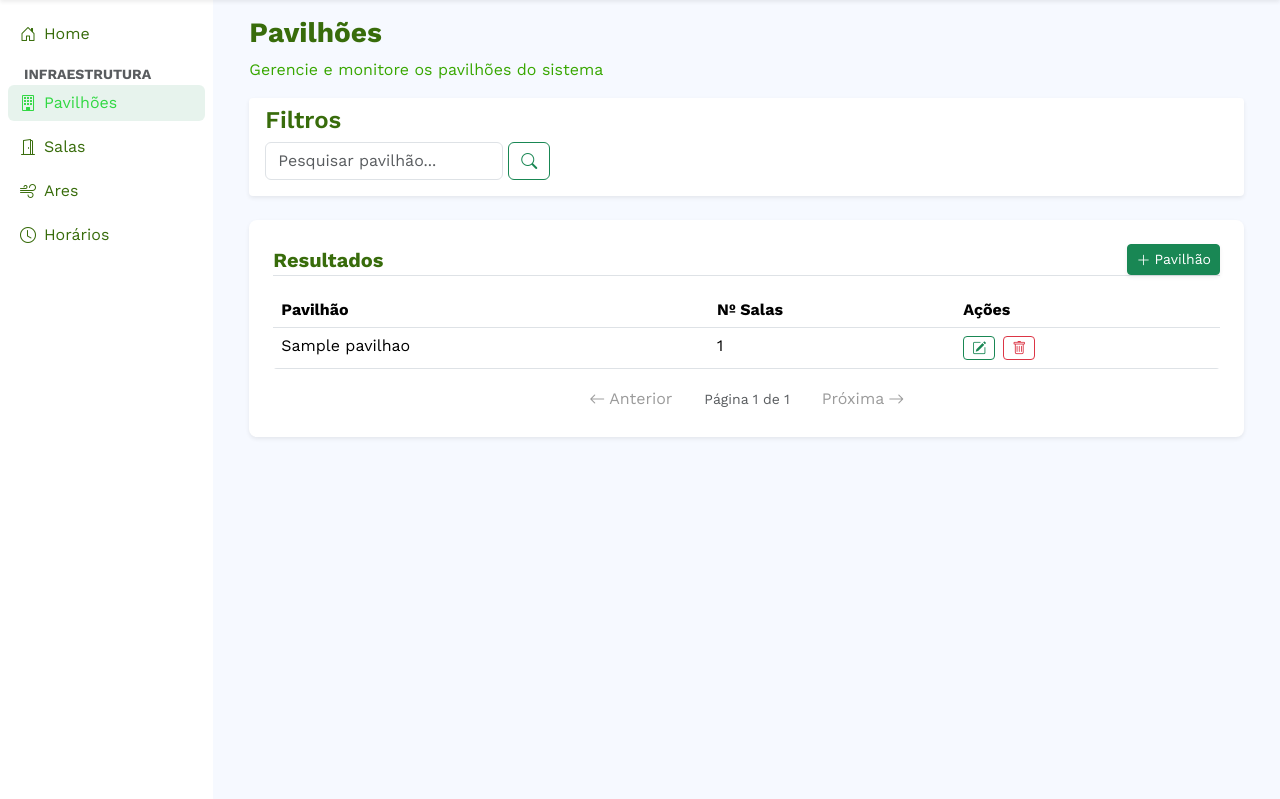
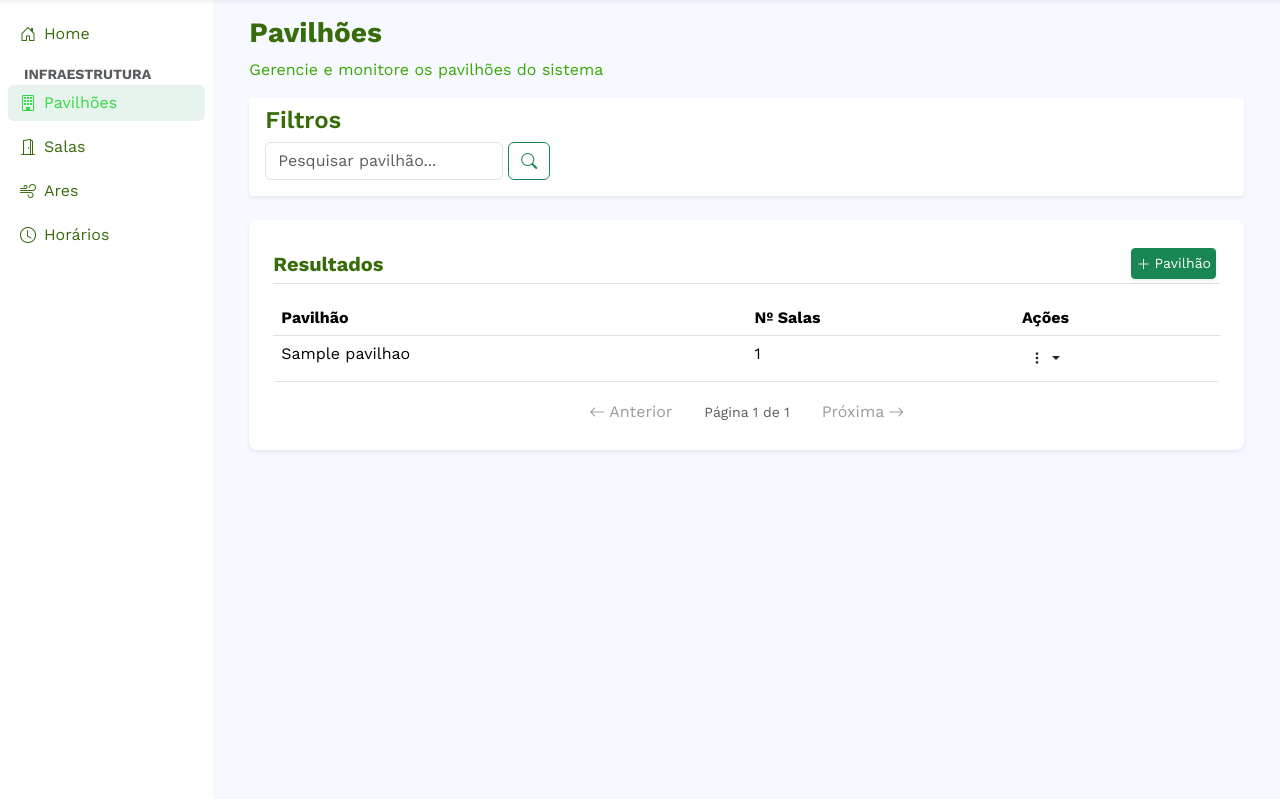
Before and after one commit to HielSaraiva/project-chronoair, a Django app: page /listar_pavilhoes/ in a window 1280 px wide. Shown: the part 53-852 px from the top of the page. Run offline with Django 5.2, Linux system fonts and the light colour scheme; a user stored in the database is signed in; tables that the repository leaves empty hold one stand-in row (values such as "Sample post"); one stand-in notice (Sample message) is shown; parts of the project's set-up code (start-up, migrations or seed data) failed here and were passed over; some libraries are stand-ins or nearby versions.

Commit message:
feat: adicionando mensagens bootstrap

```diff
--- a/ac_mm_system/website/static/css/all_website_style.css
+++ b/ac_mm_system/website/static/css/all_website_style.css
@@ -198,6 +198,26 @@
    padding-bottom: 2px;
 }
 
+#del-pav-btn {
+   color: rgb(208, 18, 18) !important;
+}
+
+#del-pav-btn:hover {
+   background-color: rgba(255, 0, 0, 0.1) !important;
+   border-top-left-radius: 0 !important;
+   border-top-right-radius: 0 !important;
+   border-bottom-left-radius: 5px;
+   border-bottom-right-radius: 5px;
+}
+
+#del-pav-btn:active {
+   background-color: rgba(255, 0, 0, 0.2) !important;
+   border-top-left-radius: 0 !important;
+   border-top-right-radius: 0 !important;
+   border-bottom-left-radius: 5px;
+   border-bottom-right-radius: 5px;
+}
+
 /* Páginas de criação/edição */
 
 /* Páginas de deleção */
--- a/ac_mm_system/website/templates/base.html
+++ b/ac_mm_system/website/templates/base.html
@@ -248,5 +248,20 @@
                         ChronoAir. Todos os direitos reservados.</span>
                   </div>
             </footer>
+            <!-- Script para esconder mensagens Bootstrap automaticamente -->
+            <script>
+                  document.addEventListener("DOMContentLoaded", function () {
+                        let alertList = document.querySelectorAll(".alert");
+                        alertList.forEach(function (alert) {
+                              setTimeout(function () {
+                              alert.classList.add("fade");
+                              alert.classList.remove("show");
+                              setTimeout(function () {
+                                    alert.remove(); // Remove a mensagem da tela
+                              }, 500);
+                              }, 3000); // Tempo de exibição: 3 segundos
+                        });
+                  });
+            </script>
       </body>
 </html>
--- a/ac_mm_system/website/templates/listar_pavilhoes.html
+++ b/ac_mm_system/website/templates/listar_pavilhoes.html
@@ -7,39 +7,18 @@
     Pavilhões
 {% endblock title %}
 {% block content %}
-    {% comment %} <div class="bloco-central">
-        <div class="lista-pavilhao overflow-auto">
-            <!-- div que determina o tamanho do bloco central, onde fica o conteúdo -->
-            <div class="position-fixed">{% bootstrap_messages %}</div>
-            <table class="table table-bordered border-success">
-                <!-- div da tabela representando a lista de pavilhões -->
-                <thead>
-                    <tr class="table-light">
-                        <th scope="col">Pavilhão</th>
-                        <th scope="col">Número de Salas</th>
-                        <th scope="col">Ações</th>
-                    </tr>
-                </thead>
-                <tbody>
-                    {% for pavilhao in pavilhoes %}
-                        <tr class="table-light">
-                            <td scope="row">{{ pavilhao.nome }}</td>
-                            <td scope="row">{{ pavilhao.numero_salas }}</td>
-                            <td>
-                                <a class="btn btn-primary btn-sm" href="{% url 'website:editar_pavilhoes' pavilhao.uuid %}">Editar</a>
-                                <a class="btn btn-danger btn-sm" href="{% url 'website:deletar_pavilhoes' pavilhao.uuid %}">Deletar</a>
-                            </td>
-                        </tr>
-                    {% endfor %}
-                </tbody>
-            </table>
-        </div>
-        <div class="botao-criarnovo">
-            <!-- div do botão de editar/criar novo -->
-            <button onclick="window.location.href='{% url 'website:criar_pavilhao' %}'" class="btn btn-success btn-sm" aria-expanded="false">Criar Novo</button>
-        </div>
-    </div> {% endcomment %}
     <div class="container">
+        {% if messages %}
+            <div class="position-fixed bottom-0 end-0">
+                {% for message in messages %}
+                    <div class="alert alert-success d-flex align-items-center rounded-0 shadow-sm mb-3"
+                         role="alert">
+                        <i class="bi bi-check-circle-fill me-2 fs-5"></i>
+                        <div>{{ message }}</div>
+                    </div>
+                {% endfor %}
+            </div>
+        {% endif %}
         <h1 class="h3 mt-3 text-green-dark fw-bold">Pavilhões</h1>
         <p class="text-green-medium">Gerencie e monitore os pavilhões do sistema</p>
         <!-- Filtros -->
@@ -71,11 +50,12 @@
             <div class="d-flex justify-content-between align-items-center border-bottom mb-3">
                 <h2 class="h5 text-green-dark fw-bold mb-0">Resultados</h2>
                 <a href="{% url 'website:criar_pavilhao' %}"
-                   class="btn btn-success btn-sm d-flex align-items-center gap-1 shadow-sm">
+                   class="btn btn-success btn-sm d-flex align-items-center gap-1 shadow-sm p-1 m-1">
                     <i class="bi bi-plus-lg"></i>
                     Pavilhão
                 </a>
             </div>
+            <!-- Tabela -->
             <div class="table-responsive rounded-1">
                 <table class="table table-hover mb-0">
                     <thead class="table-white">
@@ -91,17 +71,28 @@
                                 <td>{{ pavilhao.nome }}</td>
                                 <td>{{ pavilhao.numero_salas }}</td>
                                 <td>
-                                    <div class="d-flex flex-wrap gap-2">
-                                        <a href="{% url 'website:editar_pavilhoes' pavilhao.uuid %}"
-                                           class="btn btn-outline-success btn-sm"
-                                           title="Editar">
-                                            <i class="bi bi-pencil-square"></i>
-                                        </a>
-                                        <a href="{% url 'website:deletar_pavilhoes' pavilhao.uuid %}"
-                                           class="btn btn-outline-danger btn-sm"
-                                           title="Deletar">
-                                            <i class="bi bi-trash"></i>
-                                        </a>
+                                    <div>
+                                        <button class="btn btn-sm dropdown-toggle dropdown-toggle-custom"
+                                                type="button"
+                                                data-bs-toggle="dropdown"
+                                                aria-expanded="false">
+                                            <i class="bi bi-three-dots-vertical"></i>
+                                        </button>
+                                        <ul class="dropdown-menu dropdown-menu-end dropdown-menu-custom shadow-sm p-0">
+                                            <li>
+                                                <a class="dropdown-item text-success d-flex align-items-center gap-2 border-bottom border-1 p-2"
+                                                   href="{% url 'website:editar_pavilhoes' pavilhao.uuid %}">
+                                                    <i class="bi bi-pencil-square"></i> Editar
+                                                </a>
+                                            </li>
+                                            <li>
+                                                <a id="del-pav-btn"
+                                                   class="dropdown-item text-danger d-flex align-items-center gap-2 p-2"
+                                                   href="{% url 'website:deletar_pavilhoes' pavilhao.uuid %}">
+                                                    <i class="bi bi-trash"></i> Deletar
+                                                </a>
+                                            </li>
+                                        </ul>
                                     </div>
                                 </td>
                             </tr>
@@ -113,6 +104,7 @@
                     </tbody>
                 </table>
             </div>
+            <!-- Paginação -->
             <div class="d-flex justify-content-center align-items-center mt-3 gap-2 flex-wrap">
                 {% if page_obj.has_previous %}
                     <a class="btn-custom-active d-flex align-items-center gap-1"
```
